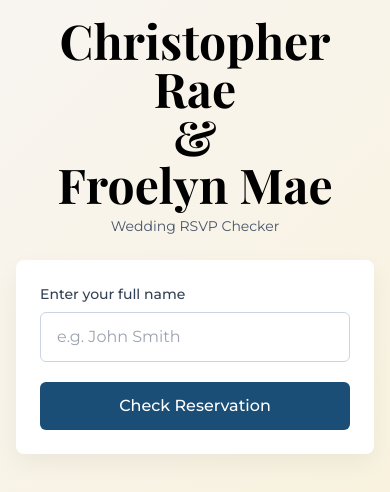
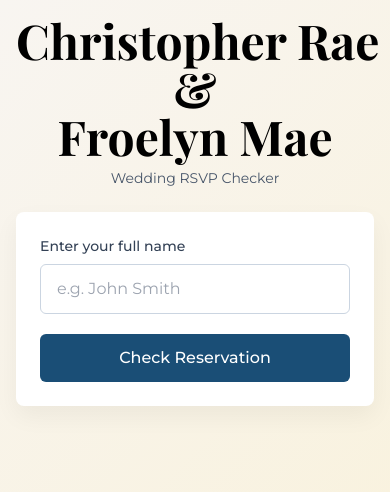
Before and after one commit to chrisgigantic/RSVPApp, a plain HTML site: page index.html in a window 390 px wide. Drawn offline with nearby package versions, Linux system fonts and the light colour scheme.

Commit message:
Forced name rendering

```diff
--- a/index.html
+++ b/index.html
@@ -46,7 +46,11 @@
         <div class="app-container">
             <div class="header-section">
                 <!-- Changed title color to dark gold -->
-               <h1 class="title text-5xl md:text-6xl font-bold text-black mb-2 text-center">Christopher Rae<br>&<br>Froelyn Mae</h1>
+               <h1 class="title text-5xl md:text-6xl font-bold text-black mb-2 text-center">
+                    <span class="whitespace-nowrap">Christopher Rae</span><br>
+                    &<br>
+                    <span class="whitespace-nowrap">Froelyn Mae</span>
+                </h1>
                 <!-- Changed subtitle color to slate -->
                 <p class="text-slate-600 text-sm">Wedding RSVP Checker</p>
             </div>
```
